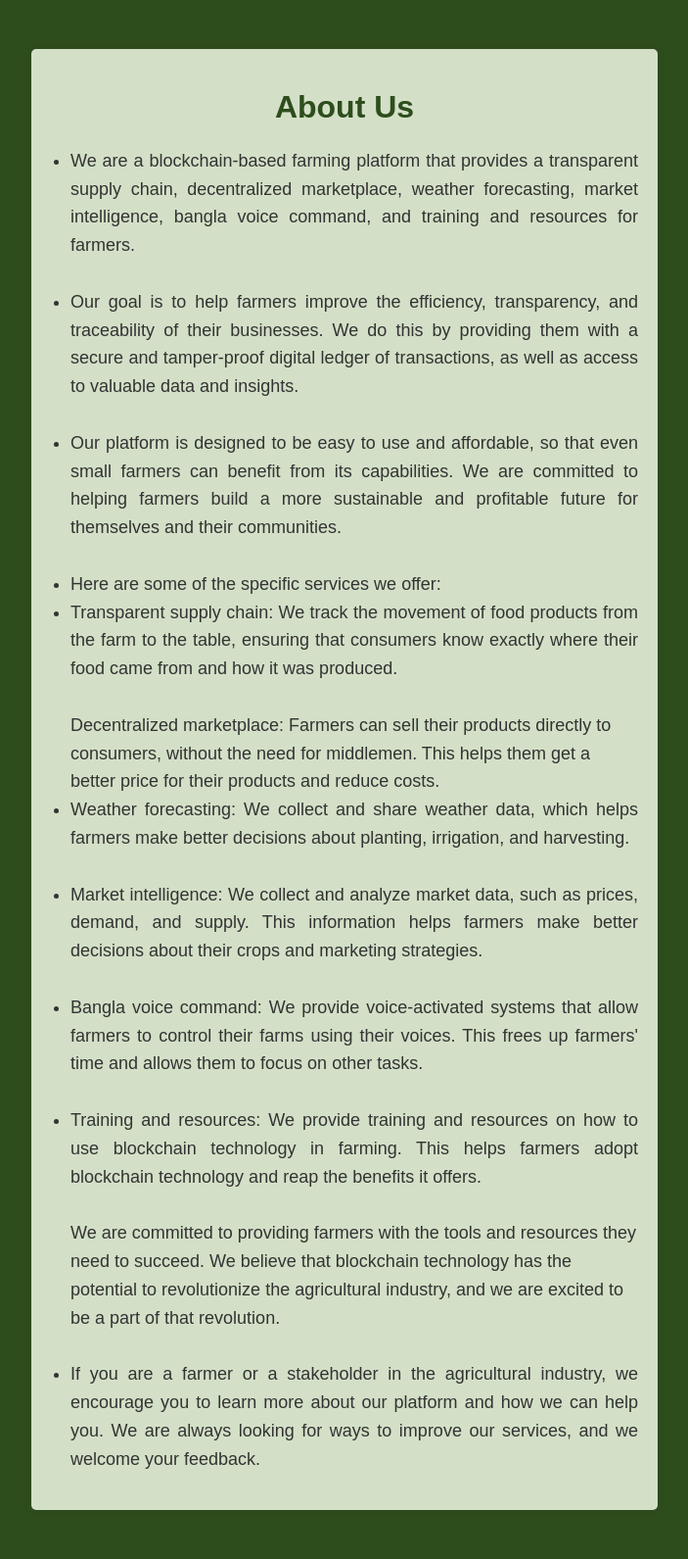
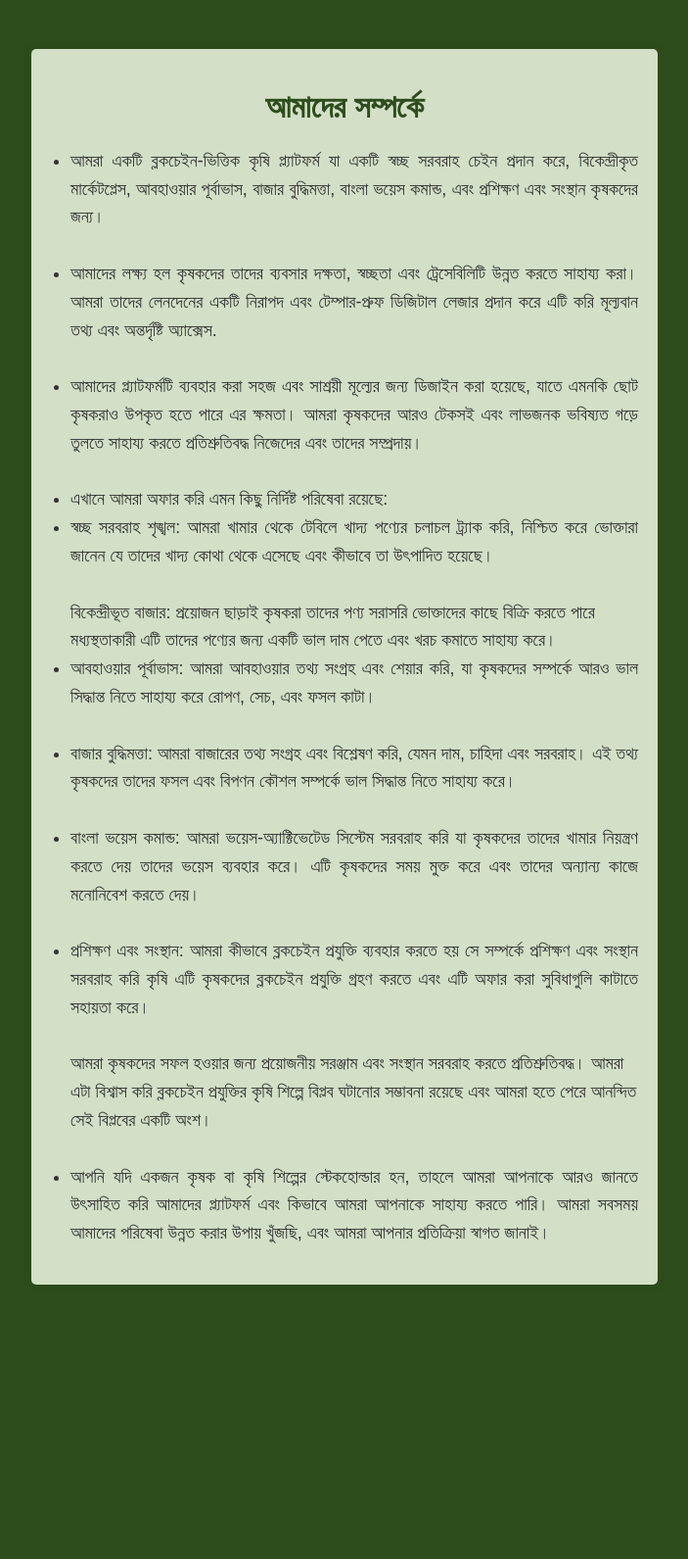
Before and after one commit to rakibul24466/Fosol-CSE499A-and-499B, a PHP site: page /about.html in a window 1280 px wide. Shown: the whole page at 98% size, without its empty margins (288-991 px from the left). After the commit the page ends 1311 px from the top, so only its background shows below. Run offline with PHP 8.4, Linux system fonts and the light colour scheme.

Commit message:
Added Bangla Language For All The Pages

```diff
--- a/about.html
+++ b/about.html
@@ -10,41 +10,41 @@
 
 <body>
     <div class="container">
-        <h1>About Us</h1>
+        <h1>আমাদের সম্পর্কে</h1>
         <ul>
-            <li>We are a blockchain-based farming platform that provides a transparent supply chain, decentralized
-                marketplace, weather forecasting, market intelligence, bangla voice command, and training and resources
-                for farmers.</li> <br>
+            <li>আমরা একটি ব্লকচেইন-ভিত্তিক কৃষি প্ল্যাটফর্ম যা একটি স্বচ্ছ সরবরাহ চেইন প্রদান করে, বিকেন্দ্রীকৃত
+                মার্কেটপ্লেস, আবহাওয়ার পূর্বাভাস, বাজার বুদ্ধিমত্তা, বাংলা ভয়েস কমান্ড, এবং প্রশিক্ষণ এবং সংস্থান
+                কৃষকদের জন্য।</li> <br>
 
-            <li> Our goal is to help farmers improve the efficiency, transparency, and traceability of their businesses.
-                We do this by providing them with a secure and tamper-proof digital ledger of transactions, as well as
-                access to valuable data and insights. </li> <br>
+            <li> আমাদের লক্ষ্য হল কৃষকদের তাদের ব্যবসার দক্ষতা, স্বচ্ছতা এবং ট্রেসেবিলিটি উন্নত করতে সাহায্য করা।
+                আমরা তাদের লেনদেনের একটি নিরাপদ এবং টেম্পার-প্রুফ ডিজিটাল লেজার প্রদান করে এটি করি
+                মূল্যবান তথ্য এবং অন্তর্দৃষ্টি অ্যাক্সেস. </li> <br>
 
-            <li> Our platform is designed to be easy to use and affordable, so that even small farmers can benefit from
-                its capabilities. We are committed to helping farmers build a more sustainable and profitable future for
-                themselves and their communities. </li><br>
+            <li> আমাদের প্ল্যাটফর্মটি ব্যবহার করা সহজ এবং সাশ্রয়ী মূল্যের জন্য ডিজাইন করা হয়েছে, যাতে এমনকি ছোট কৃষকরাও উপকৃত হতে পারে
+                এর ক্ষমতা। আমরা কৃষকদের আরও টেকসই এবং লাভজনক ভবিষ্যত গড়ে তুলতে সাহায্য করতে প্রতিশ্রুতিবদ্ধ
+                নিজেদের এবং তাদের সম্প্রদায়। </li><br>
 
-            <li> Here are some of the specific services we offer: <br>
+            <li> এখানে আমরা অফার করি এমন কিছু নির্দিষ্ট পরিষেবা রয়েছে: <br>
 
-            <li> Transparent supply chain: We track the movement of food products from the farm to the table, ensuring
-                that consumers know exactly where their food came from and how it was produced. </li><br>
-            Decentralized marketplace: Farmers can sell their products directly to consumers, without the need for
-            middlemen. This helps them get a better price for their products and reduce costs. </li><br>
-            <li> Weather forecasting: We collect and share weather data, which helps farmers make better decisions about
-                planting, irrigation, and harvesting. </li><br>
-            <li> Market intelligence: We collect and analyze market data, such as prices, demand, and supply. This
-                information helps farmers make better decisions about their crops and marketing strategies. </li><br>
-            <li> Bangla voice command: We provide voice-activated systems that allow farmers to control their farms
-                using their voices. This frees up farmers' time and allows them to focus on other tasks. </li><br>
-            <li> Training and resources: We provide training and resources on how to use blockchain technology in
-                farming. This helps farmers adopt blockchain technology and reap the benefits it offers. </li><br>
-            We are committed to providing farmers with the tools and resources they need to succeed. We believe that
-            blockchain technology has the potential to revolutionize the agricultural industry, and we are excited to be
-            a part of that revolution. </li><br><br>
+            <li> স্বচ্ছ সরবরাহ শৃঙ্খল: আমরা খামার থেকে টেবিলে খাদ্য পণ্যের চলাচল ট্র্যাক করি, নিশ্চিত করে
+                ভোক্তারা জানেন যে তাদের খাদ্য কোথা থেকে এসেছে এবং কীভাবে তা উৎপাদিত হয়েছে। </li><br>
+                বিকেন্দ্রীভূত বাজার: প্রয়োজন ছাড়াই কৃষকরা তাদের পণ্য সরাসরি ভোক্তাদের কাছে বিক্রি করতে পারে
+                মধ্যস্থতাকারী এটি তাদের পণ্যের জন্য একটি ভাল দাম পেতে এবং খরচ কমাতে সাহায্য করে। </li><br>
+            <li> আবহাওয়ার পূর্বাভাস: আমরা আবহাওয়ার তথ্য সংগ্রহ এবং শেয়ার করি, যা কৃষকদের সম্পর্কে আরও ভাল সিদ্ধান্ত নিতে সাহায্য করে
+                রোপণ, সেচ, এবং ফসল কাটা।</li><br>
+            <li> বাজার বুদ্ধিমত্তা: আমরা বাজারের তথ্য সংগ্রহ এবং বিশ্লেষণ করি, যেমন দাম, চাহিদা এবং সরবরাহ। এই
+                তথ্য কৃষকদের তাদের ফসল এবং বিপণন কৌশল সম্পর্কে ভাল সিদ্ধান্ত নিতে সাহায্য করে।</li><br>
+            <li> বাংলা ভয়েস কমান্ড: আমরা ভয়েস-অ্যাক্টিভেটেড সিস্টেম সরবরাহ করি যা কৃষকদের তাদের খামার নিয়ন্ত্রণ করতে দেয়
+                তাদের ভয়েস ব্যবহার করে। এটি কৃষকদের সময় মুক্ত করে এবং তাদের অন্যান্য কাজে মনোনিবেশ করতে দেয়। </li><br>
+            <li> প্রশিক্ষণ এবং সংস্থান: আমরা কীভাবে ব্লকচেইন প্রযুক্তি ব্যবহার করতে হয় সে সম্পর্কে প্রশিক্ষণ এবং সংস্থান সরবরাহ করি
+                কৃষি এটি কৃষকদের ব্লকচেইন প্রযুক্তি গ্রহণ করতে এবং এটি অফার করা সুবিধাগুলি কাটাতে সহায়তা করে। </li><br>
+            আমরা কৃষকদের সফল হওয়ার জন্য প্রয়োজনীয় সরঞ্জাম এবং সংস্থান সরবরাহ করতে প্রতিশ্রুতিবদ্ধ। আমরা এটা বিশ্বাস করি
+            ব্লকচেইন প্রযুক্তির কৃষি শিল্পে বিপ্লব ঘটানোর সম্ভাবনা রয়েছে এবং আমরা হতে পেরে আনন্দিত
+            সেই বিপ্লবের একটি অংশ। </li><br><br>
 
-            <li> If you are a farmer or a stakeholder in the agricultural industry, we encourage you to learn more about
-                our platform and how we can help you. We are always looking for ways to improve our services, and we
-                welcome your feedback.</li>
+            <li> আপনি যদি একজন কৃষক বা কৃষি শিল্পের স্টেকহোল্ডার হন, তাহলে আমরা আপনাকে আরও জানতে উৎসাহিত করি
+                আমাদের প্ল্যাটফর্ম এবং কিভাবে আমরা আপনাকে সাহায্য করতে পারি। আমরা সবসময় আমাদের পরিষেবা উন্নত করার উপায় খুঁজছি, এবং আমরা
+                আপনার প্রতিক্রিয়া স্বাগত জানাই।</li>
 
 
         </ul>
--- a/homepage.css
+++ b/homepage.css
@@ -86,6 +86,7 @@ a:hover{
     display: flex;
     justify-content: space-around;
     padding: 50px 0;
+    background-color: #d3e0c7;
 }
 
 .feature {
@@ -136,7 +137,7 @@ a:hover{
     margin-left: 30px;
 }
 footer {
-    background-color: #354f52;
+    background-color: #2e4d1d;
     color: #fff;
     text-align: center;
     position: fixed;
```
Also changed, not shown: homepage.html (+30 -30 lines), service.html (+7 -8 lines), signup.css (+6 -6 lines), signup.html (+36 -36 lines), welcome.css (+6 -5 lines), welcome.html (+24 -24 lines).
